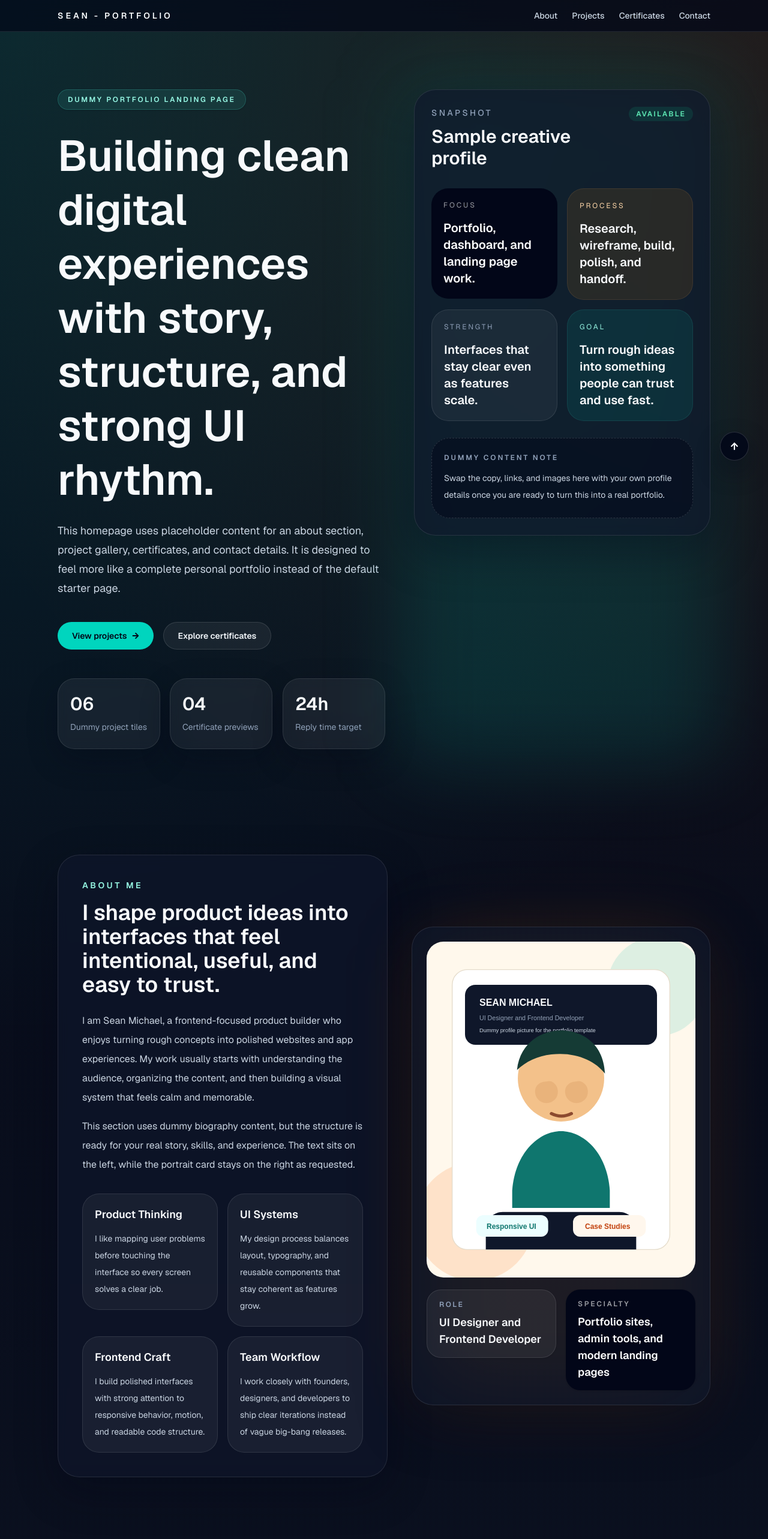
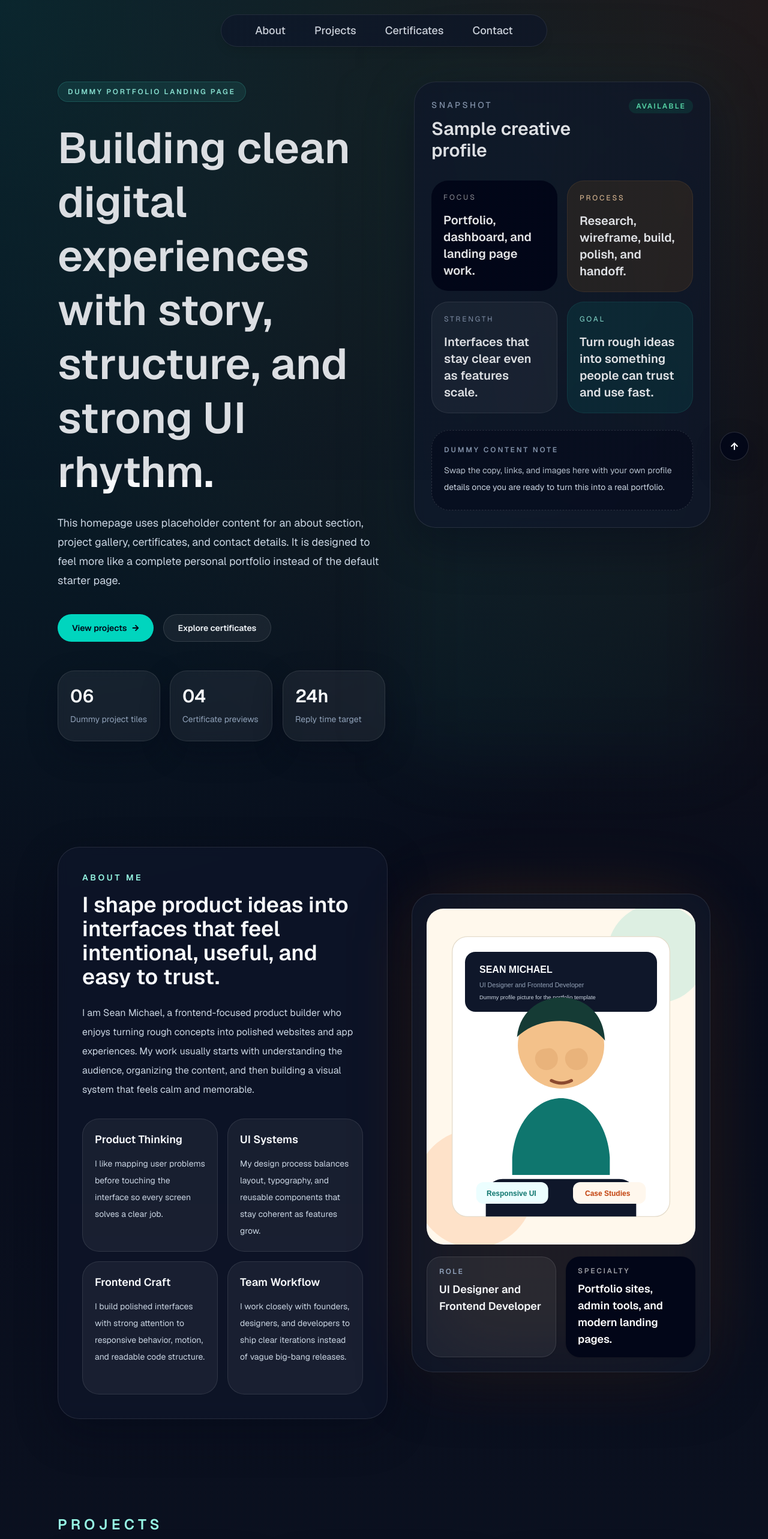
Before and after one commit to NganuuuMaaannn/my-portfolio, a Next.js app: page / in a window 1280 px wide. Shown: the top 2566 px of the page at 60% size. Built offline with nearby package versions, Linux system fonts and the light colour scheme.

Commit message:
Update V2 for finalize

```diff
--- a/app/components/portfolio/AboutSection.tsx
+++ b/app/components/portfolio/AboutSection.tsx
@@ -28,16 +28,10 @@ export function AboutSection({ capabilities }: AboutSectionProps) {
             starts with understanding the audience, organizing the content, and then
             building a visual system that feels calm and memorable.
           </p>
-          <p className="mt-4 text-base leading-8 text-slate-300">
-            This section uses dummy biography content, but the structure is ready for
-            your real story, skills, and experience. The text sits on the left, while
-            the portrait card stays on the right as requested.
-          </p>
-
-          <div className="mt-8 grid gap-4 sm:grid-cols-2">
+          <div className="mt-8 grid gap-4 sm:grid-cols-2 auto-rows-fr">
             {capabilities.map((item, index) => (
               <TileReveal key={item.title} delay={0.08 + index * 0.06}>
-                <div className="rounded-[28px] border border-white/10 bg-white/5 p-5">
+                <div className="flex h-full flex-col rounded-[28px] border border-white/10 bg-white/5 p-5">
                   <h3 className="text-lg font-semibold text-slate-50">{item.title}</h3>
                   <p className="mt-3 text-sm leading-7 text-slate-300">{item.description}</p>
                 </div>
@@ -58,27 +52,32 @@ export function AboutSection({ capabilities }: AboutSectionProps) {
               priority
             />
 
-            <div className="mt-5 grid gap-4 sm:grid-cols-2">
+            <div className="mt-5 grid gap-4 sm:grid-cols-2 auto-rows-fr">
+
               <TileReveal delay={0.16}>
-                <div className="rounded-3xl border border-white/10 bg-white/6 px-5 py-4 shadow-sm">
+                <div className="flex h-full flex-col rounded-3xl border border-white/10 bg-white/6 px-5 py-4 shadow-sm">
                   <p className="text-xs font-semibold uppercase tracking-[0.22em] text-slate-400">
                     Role
                   </p>
+
                   <p className="mt-2 text-lg font-semibold text-slate-50">
                     UI Designer and Frontend Developer
                   </p>
                 </div>
               </TileReveal>
+
               <TileReveal delay={0.22}>
-                <div className="rounded-3xl bg-slate-950 px-5 py-4 text-white shadow-sm">
+                <div className="flex h-full flex-col rounded-3xl bg-slate-950 px-5 py-4 text-white shadow-sm">
                   <p className="text-xs font-semibold uppercase tracking-[0.22em] text-white/60">
                     Specialty
                   </p>
+
                   <p className="mt-2 text-lg font-semibold">
-                    Portfolio sites, admin tools, and modern landing pages
+                    Portfolio sites, admin tools, and modern landing pages.
                   </p>
                 </div>
               </TileReveal>
+
             </div>
           </div>
         </div>
--- a/app/components/portfolio/ContactSection.tsx
+++ b/app/components/portfolio/ContactSection.tsx
@@ -50,7 +50,7 @@ export function ContactSection({
           </div>
         </div>
 
-        <div className="grid gap-4 sm:grid-cols-2">
+        <div className="grid gap-4 sm:grid-cols-2 auto-cols-fr">
           {contactMethods.map((item, index) => {
             const Icon = item.icon;
 
@@ -60,7 +60,7 @@ export function ContactSection({
                   href={item.href}
                   target={item.href.startsWith("http") ? "_blank" : undefined}
                   rel={item.href.startsWith("http") ? "noreferrer" : undefined}
-                  className="block rounded-[30px] border border-white/10 bg-slate-900/66 p-6 shadow-[0_18px_60px_rgba(2,6,23,0.36)] transition hover:-translate-y-1 hover:border-teal-300/30"
+                  className="flex flex-col h-full rounded-[30px] border border-white/10 bg-slate-900/66 p-6 shadow-[0_18px_60px_rgba(2,6,23,0.36)] transition hover:-translate-y-1 hover:border-teal-300/30"
                 >
                   <div className="flex h-11 w-11 items-center justify-center rounded-full bg-teal-300/12 text-teal-200">
                     <Icon />
--- a/app/components/portfolio/HeroSection.tsx
+++ b/app/components/portfolio/HeroSection.tsx
@@ -18,7 +18,7 @@ export function HeroSection({ heroStats, onNavigate }: HeroSectionProps) {
   return (
     <motion.section
       id="home"
-      className="mx-auto grid max-w-6xl scroll-mt-28 gap-12 px-6 pb-20 pt-20 lg:grid-cols-[1.05fr_0.95fr] lg:px-8 lg:pb-24 lg:pt-24"
+      className="mt-10 mx-auto grid max-w-6xl scroll-mt-28 gap-12 px-6 pb-20 pt-20 lg:grid-cols-[1.05fr_0.95fr] lg:px-8 lg:pb-24 lg:pt-24"
     >
       <div className="flex flex-col justify-center">
         <motion.span
@@ -75,10 +75,10 @@ export function HeroSection({ heroStats, onNavigate }: HeroSectionProps) {
             Explore certificates
           </a>
         </motion.div>
-        <div className="mt-12 grid gap-4 sm:grid-cols-3">
+        <div className="mt-12 grid gap-4 sm:grid-cols-3 auto-cols-fr">
           {heroStats.map((stat, index) => (
             <TileReveal key={stat.label} delay={0.78 + index * 0.1}>
-              <div className="rounded-[28px] border border-white/10 bg-white/6 px-5 py-6 shadow-[0_18px_50px_rgba(2,6,23,0.28)] backdrop-blur">
+              <div className="flex flex-col h-full rounded-[28px] border border-white/10 bg-white/6 px-5 py-6 shadow-[0_18px_50px_rgba(2,6,23,0.28)] backdrop-blur">
                 <p className="text-3xl font-semibold text-slate-50">{stat.value}</p>
                 <p className="mt-2 text-sm leading-6 text-slate-400">{stat.label}</p>
               </div>
@@ -93,7 +93,7 @@ export function HeroSection({ heroStats, onNavigate }: HeroSectionProps) {
         animate={{ opacity: 1, y: 0 }}
         transition={{ duration: 1.1, delay: 0.46, ease: revealEase }}
       >
-        <div className="absolute -inset-6 rounded-[42px] bg-teal-500/15 blur-3xl" />
+        <div className="absolute -inset-6 rounded-[42px] bg-teal-500/5 blur-3xl" />
         <div className="relative overflow-hidden rounded-[36px] border border-white/10 bg-slate-900/70 p-7 shadow-[0_24px_80px_rgba(2,6,23,0.4)] backdrop-blur">
           <div className="flex items-start justify-between gap-4">
             <div>
@@ -147,7 +147,7 @@ export function HeroSection({ heroStats, onNavigate }: HeroSectionProps) {
               </div>
             </TileReveal>
           </div>
-
+          <TileReveal delay={1.20}>
             <div className="mt-7 rounded-[30px] border border-dashed border-white/14 bg-slate-950/45 px-5 py-6">
               <p className="text-xs font-semibold uppercase tracking-[0.24em] text-slate-400">
                 Dummy content note
@@ -157,6 +157,7 @@ export function HeroSection({ heroStats, onNavigate }: HeroSectionProps) {
                 you are ready to turn this into a real portfolio.
               </p>
             </div>
+          </TileReveal>
         </div>
       </motion.div>
     </motion.section>
--- a/app/components/portfolio/PortfolioHeader.tsx
+++ b/app/components/portfolio/PortfolioHeader.tsx
@@ -1,4 +1,8 @@
+"use client";
+
+import { useEffect, useState } from "react";
 import type { NavItem } from "./types";
+import { HeaderReveal } from "./PortfolioMotion";
 
 type PortfolioHeaderProps = {
   navItems: NavItem[];
@@ -9,34 +13,51 @@ export function PortfolioHeader({
   navItems,
   onNavigate,
 }: PortfolioHeaderProps) {
+
+  const [showHeader, setShowHeader] = useState(true);
+  const [lastScrollY, setLastScrollY] = useState(0);
+
+  useEffect(() => {
+    const handleScroll = () => {
+      const currentScrollY = window.scrollY;
+
+      if (currentScrollY > lastScrollY) {
+        setShowHeader(false);
+      } else {
+        setShowHeader(true);
+      }
+
+      setLastScrollY(currentScrollY);
+    };
+
+    window.addEventListener("scroll", handleScroll);
+    return () => window.removeEventListener("scroll", handleScroll);
+  }, [lastScrollY]);
+
   return (
-    <header className="sticky top-0 z-50 border-b border-white/10 bg-slate-950/70 backdrop-blur-xl">
-      <div className="mx-auto flex max-w-6xl items-center gap-4 px-6 py-4 lg:px-8">
-        <a
-          href="#home"
-          onClick={(event) => {
-            event.preventDefault();
-            onNavigate("home");
-          }}
-          className="text-sm font-semibold uppercase tracking-[0.28em] text-slate-50"
-        >
-          Sean - Portfolio
-        </a>
-        <div className="ml-auto flex items-center gap-5">
-          <nav className="hidden items-center justify-end gap-6 text-sm font-medium text-slate-300 md:flex">
+    <header
+      className={`fixed top-6 left-1/2 z-50 w-full max-w-xl -translate-x-1/2 px-4 transition-transform duration-300 ${showHeader ? "translate-y-0" : "-translate-y-32"
+        }`}
+    >
+      <HeaderReveal delay={0.88}>
+        <div className="flex justify-center items-center rounded-full border border-white/10 bg-slate-900/70 px-6 py-3 backdrop-blur-xl shadow-lg">
+          <nav className="flex items-center gap-6 md:gap-12 text-sm md:text-lg font-medium text-slate-200 overflow-x-auto no-scrollbar">
             {navItems.map((item) => (
-              <button
+              <div
                 key={item.id}
-                type="button"
-                onClick={() => onNavigate(item.id)}
-                className="cursor-pointer transition hover:text-white"
+                className="inline-block overflow-hidden"
               >
-                {item.label}
-              </button>
+                <button
+                  onClick={() => onNavigate(item.id)}
+                  className="whitespace-nowrap transition-transform duration-300 transform hover:scale-105 hover:text-white"
+                >
+                  {item.label}
+                </button>
+              </div>
             ))}
           </nav>
         </div>
-      </div>
+      </HeaderReveal>
     </header>
   );
 }
--- a/app/components/portfolio/PortfolioMotion.tsx
+++ b/app/components/portfolio/PortfolioMotion.tsx
@@ -12,14 +12,18 @@ type TileRevealProps = HTMLMotionProps<"div"> & {
   delay?: number;
 };
 
+type HeaderProps = HTMLMotionProps<"div"> & {
+  delay?: number;
+};
+
 export function PageIntroOverlay() {
   return (
     <motion.div
       aria-hidden="true"
-      className="pointer-events-none fixed inset-0 z-60 bg-[linear-gradient(180deg,rgba(8,15,35,0.98)_0%,rgba(6,10,26,0.94)_58%,rgba(6,10,26,0.72)_100%)]"
-      initial={{ clipPath: "inset(0 0 0 0 round 0px)", opacity: 1 }}
-      animate={{ clipPath: "inset(0 0 100% 0 round 28px)", opacity: 0.12 }}
-      transition={{ duration: 1.45, ease: revealEase }}
+      className="pointer-events-none fixed inset-0 z-60 bg-[linear-gradient(80deg,rgba(8,15,35,0.98)_0%,rgba(6,10,26,0.94)_58%,rgba(6,10,26,0.72)_100%)]"
+      initial={{ opacity: 1 }}
+      animate={{ opacity: 0.12 }}
+      transition={{ duration: 3.45, ease: revealEase }}
     >
       <motion.div
         className="absolute inset-x-0 top-0 h-px bg-linear-to-r from-transparent via-teal-300/80 to-transparent"
@@ -70,3 +74,23 @@ export function TileReveal({
     </motion.div>
   );
 }
+
+export function HeaderReveal({
+  children,
+  className,
+  delay = 0,
+  ...props
+}: HeaderProps) {
+  return (
+    <motion.div
+      {...props}
+      className={["will-change-transform", className].filter(Boolean).join(" ")}
+      initial={{ opacity: 0, y: -30 }}
+      whileInView={{ opacity: 1, y: 0, scale: 1 }}
+      viewport={{ once: true, amount: 0.28 }}
+      transition={{ duration: 0.92, delay, ease: revealEase }}
+    >
+      {children}
+    </motion.div>
+  );
+}
--- a/app/components/portfolio/ProjectsSection.tsx
+++ b/app/components/portfolio/ProjectsSection.tsx
@@ -16,24 +16,16 @@ export function ProjectsSection({ projects }: ProjectsSectionProps) {
     >
       <div className="mb-10 flex flex-col gap-4 lg:flex-row lg:items-end lg:justify-between">
         <div>
-          <p className="text-sm font-semibold uppercase tracking-[0.26em] text-teal-200">
+          <p className="text-2xl font-semibold uppercase tracking-[0.26em] text-teal-200">
             Projects
           </p>
-          <h2 className="mt-4 text-3xl font-semibold text-slate-50 sm:text-4xl">
-            Six portfolio-ready project tiles with placeholder descriptions.
-          </h2>
         </div>
-        <p className="max-w-2xl text-base leading-8 text-slate-300">
-          Each card can hold a project summary, timeline, tech stack, and external
-          link. Right now it is populated with dummy case studies so the layout feels
-          complete.
-        </p>
       </div>
 
       <div className="grid gap-6 md:grid-cols-2 xl:grid-cols-3">
         {projects.map((project, index) => (
           <TileReveal key={project.title} delay={0.06 + index * 0.06} className="h-full">
-            <article className="flex h-full flex-col rounded-4xl border border-white/10 bg-slate-900/66 p-5 shadow-[0_18px_60px_rgba(2,6,23,0.36)] backdrop-blur">
+            <article className="flex h-full flex-col mt-auto rounded-4xl border border-white/10 bg-slate-900/66 p-5 shadow-[0_18px_60px_rgba(2,6,23,0.36)] backdrop-blur transition hover:-translate-y-1 hover:border-teal-300/30">
               <div className={`rounded-[28px] bg-linear-to-br ${project.accent} p-6 text-white`}>
                 <div className="flex items-center justify-between text-xs font-semibold uppercase tracking-[0.2em] text-white/85">
                   <span>{project.category}</span>
@@ -45,9 +37,9 @@ export function ProjectsSection({ projects }: ProjectsSectionProps) {
                 <h3 className="mt-5 text-2xl font-semibold leading-snug">{project.title}</h3>
               </div>
 
-              <p className="mt-6 text-sm leading-7 text-slate-300">{project.summary}</p>
+              <p className="mt-6 mb-10 text-sm leading-7 text-slate-300">{project.summary}</p>
 
-              <div className="mt-6 flex flex-wrap gap-2">
+              <div className="mt-auto mb-5 flex flex-wrap gap-2">
                 {project.stack.map((item) => (
                   <span
                     key={item}
@@ -62,9 +54,9 @@ export function ProjectsSection({ projects }: ProjectsSectionProps) {
                 href={project.href}
                 target="_blank"
                 rel="noreferrer"
-                className="mt-8 inline-flex items-center gap-2 text-sm font-semibold text-slate-100 transition hover:text-teal-300"
+                className="mt-auto inline-flex items-center gap-2 text-sm font-semibold text-slate-100 transition hover:text-teal-300"
               >
-                View project
+                View Project
                 <FaExternalLinkAlt className="text-xs" />
               </a>
             </article>
```
Also changed, not shown: app/components/portfolio/CertificatesSection.tsx (+12 -13 lines). Lines whose indentation alone changed are shown as unchanged.
